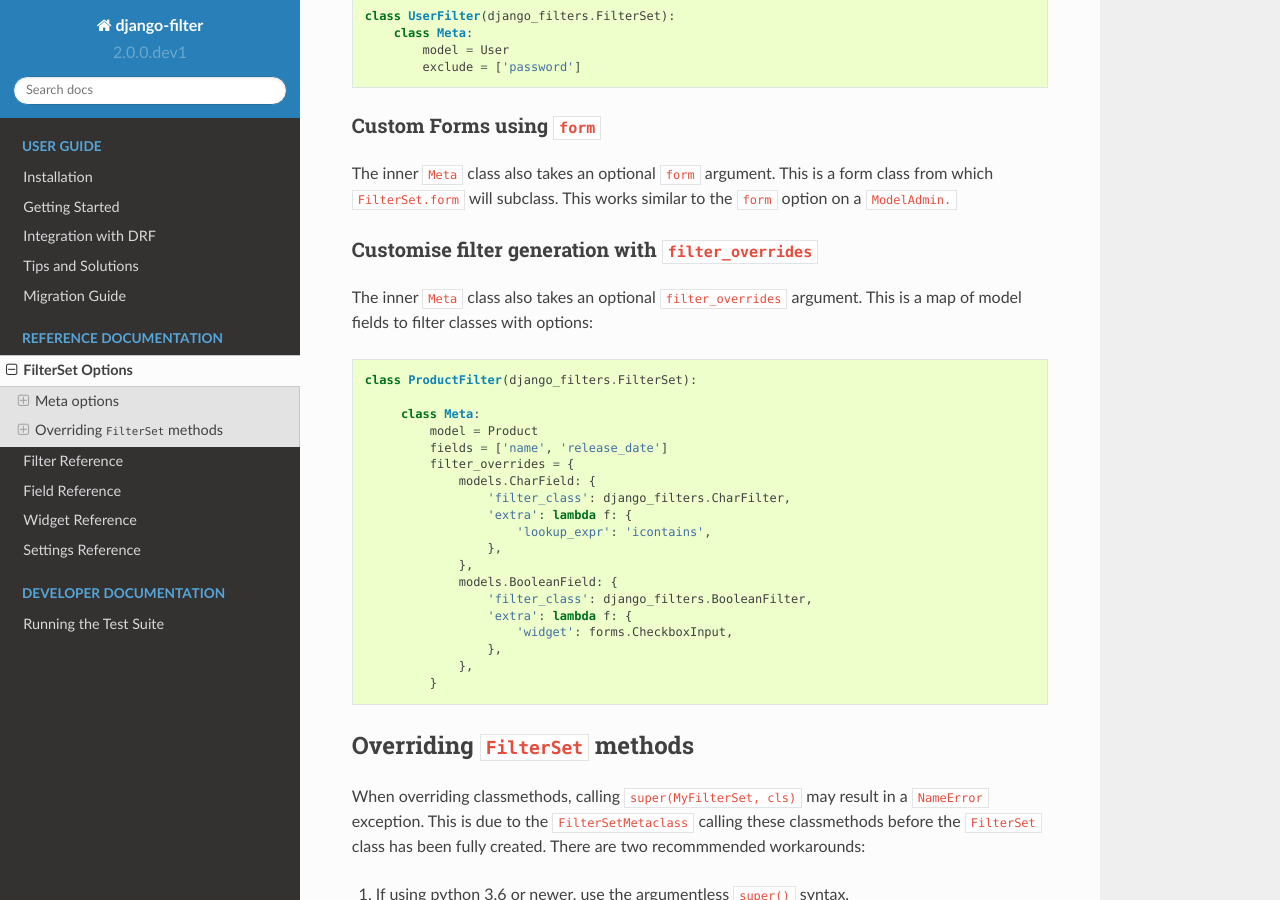
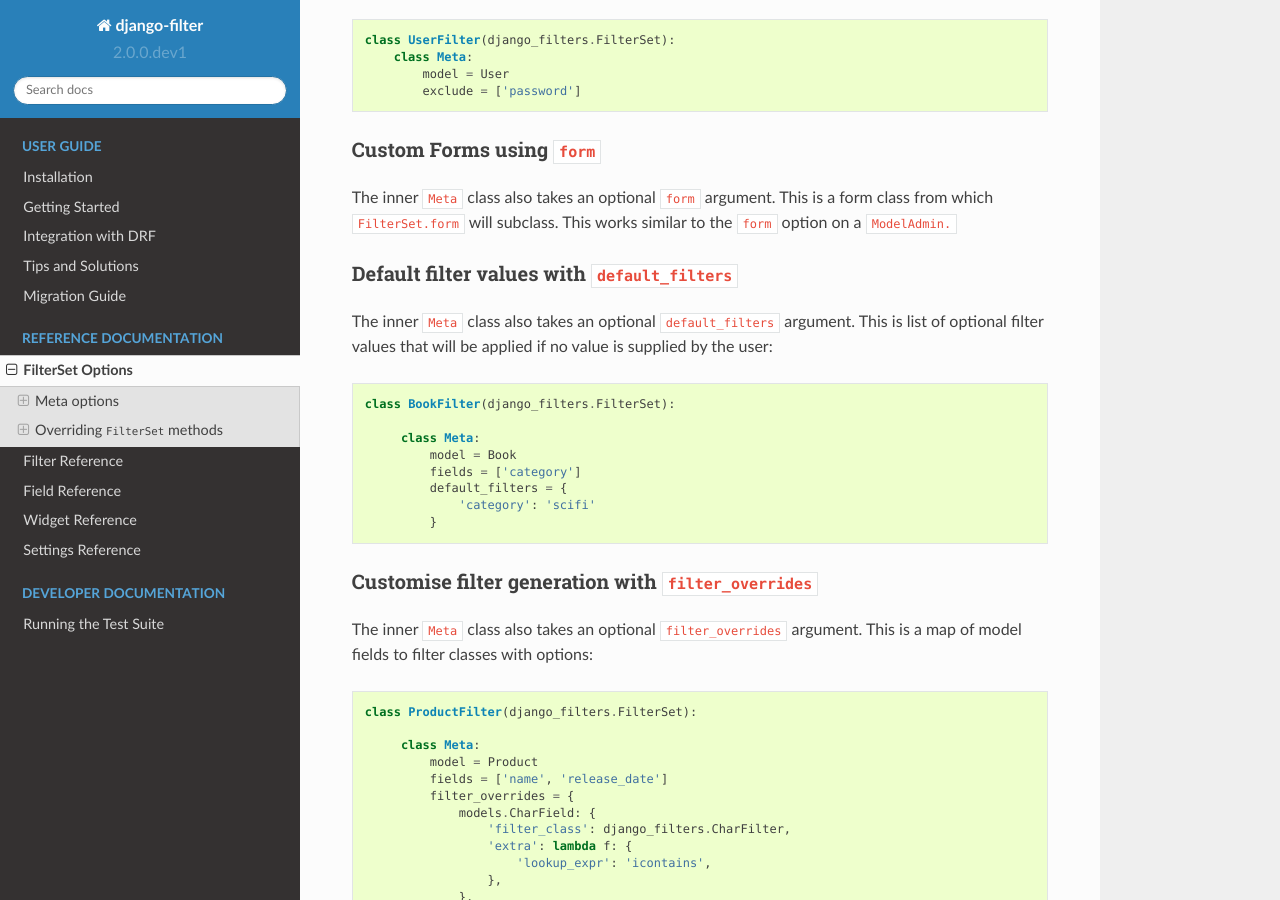
Before and after one commit to carltongibson/django-filter, a Sphinx documentation site: the page built from docs/ref/filterset.txt, in a window 1280 px wide and 900 px high, scrolled down 1430 px. Built offline with Sphinx 7.4.7 and the Read the Docs theme 2.0.0, drawn with Linux system fonts in a browser that asks for light colours.

Commit message:
Add default filtering

```diff
--- a/docs/ref/filterset.txt
+++ b/docs/ref/filterset.txt
@@ -11,6 +11,7 @@ Meta options
 - :ref:`fields <fields>`
 - :ref:`exclude <exclude>`
 - :ref:`form <form>`
+- :ref:`default_filters <default_filters>`
 - :ref:`filter_overrides <filter_overrides>`
 
 
@@ -98,6 +99,24 @@ The inner ``Meta`` class also takes an optional ``form`` argument.  This is a
 form class from which ``FilterSet.form`` will subclass.  This works similar to
 the ``form`` option on a ``ModelAdmin.``
 
+.. _default_filters:
+
+Default filter values with ``default_filters``
+~~~~~~~~~~~~~~~~~~~~~~~~~~~~~~~~~~~~~~~~~~~~~~~~~~~~~
+
+The inner ``Meta`` class also takes an optional ``default_filters`` argument.
+This is list of optional filter values that will be applied if no value is
+supplied by the user::
+
+   class BookFilter(django_filters.FilterSet):
+
+        class Meta:
+            model = Book
+            fields = ['category']
+            default_filters = {
+                'category': 'scifi'
+            }
+
 
 .. _filter_overrides:
 
```
Also changed, not shown: 2 other files.
